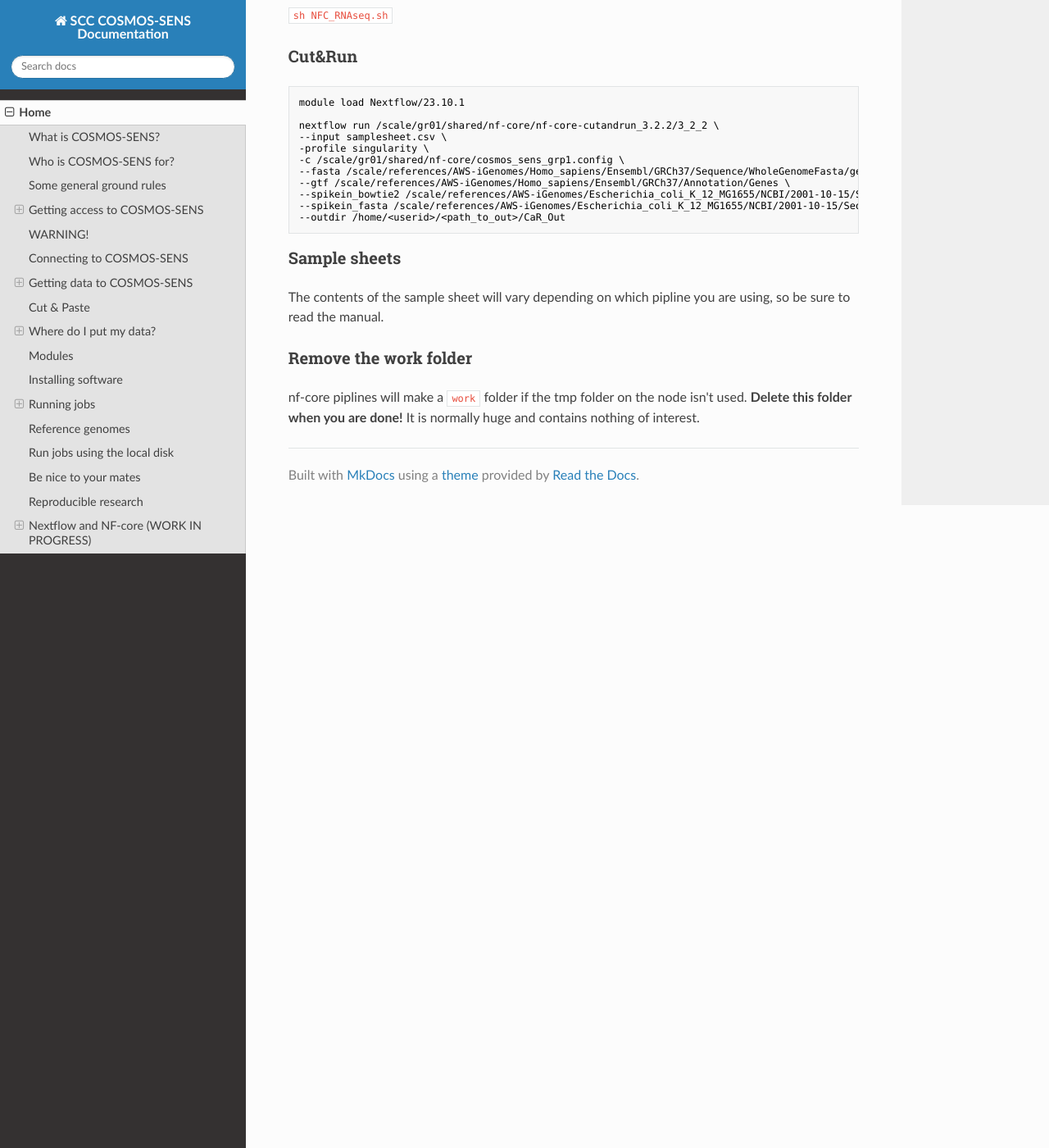
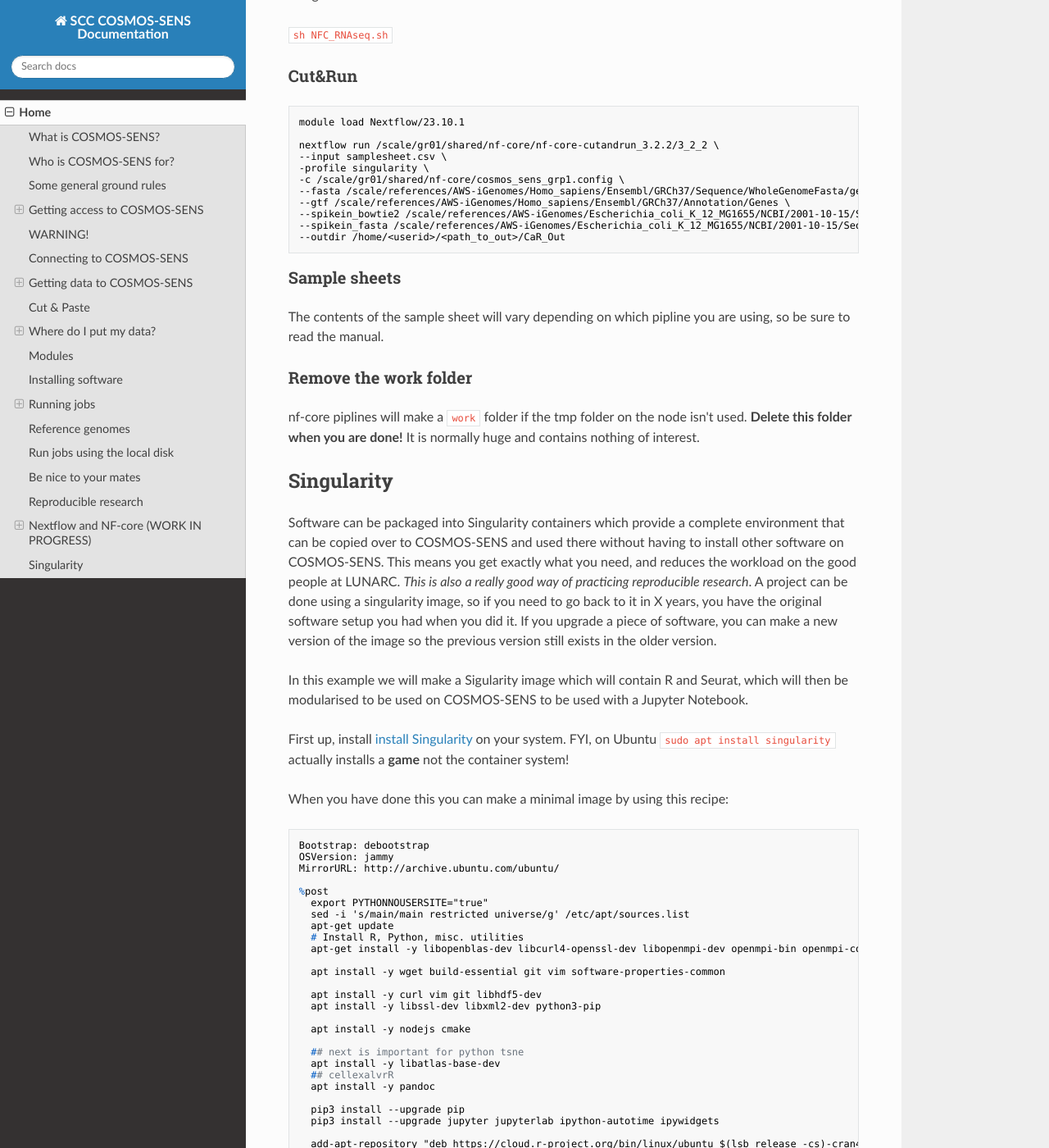
Before and after one commit to sccbioinformatics/SCC_CSENS_docs, an MkDocs documentation site: the page built from docs/index.md, in a window 1280 px wide and 1400 px high, scrolled down 10501 px. Shown: the whole window at 82% size. Built offline with MkDocs 1.6.1, drawn with Linux system fonts in a browser that asks for light colours; nearby versions of some CDN libraries; some of the changed text lies outside the part shown.

Commit message:
signup order

````diff
--- a/docs/index.md
+++ b/docs/index.md
@@ -38,17 +38,20 @@
 
 Left menu under "Accounts". Fill out the details correctly and use your mobile number. This will be needed for 2-factor authentication.
 
-### 3) Sign the agreement
+### 3) Request a Static IP address
+
+**This is important, do this straight after step 2**. As a further layer of security we employ IP address filtering to make sure only authorised users can establish a connection to COSMOS-SENS. While the above is being done, contact LDC (servicedesk@lu.se) and request a fixed IP address for your VPN. When you have this, email it to Shamit for communicaton to LUNARC so it can be whitelisted. If you work on a machine connected by a cable to the wall at the BMC too, ask LDC to fix the IP adress for your port number. **Communicate this IP adress at the same time so both VPN and fixed port IPs can be whitelisted**.
+
+
+### 4) Sign the agreement
 
 **LUNARC will send you a digital agreement that you will need sign vie Lucat**. When you have done this someone from LUNARC will contact you with your password.
 
-### 4) Setup 2FA
+### 5) Setup 2FA
 
 LUNARC also uses two-factor authentication using Pocket Pass. Follow the instructions [here](https://lunarc-documentation.readthedocs.io/en/latest/getting_started/authenticator_howto/) to set this up.
 
-### 5) Request a Static IP address
 
-This is important. As a further layer of security we employ IP address filtering to make sure only authorised users can establish a connection to COSMOS-SENS. While the above is being done, contact LDC (servicedesk@lu.se) and request a fixed IP address for your VPN. When you have this, email it to Shamit for communicaton to LUNARC so it can be whitelisted. If you work on a machine connected by a cable to the wall at the BMC too, ask LDC to fix the IP adress for your port number. **Communicate this IP adress at the same time so both VPN and fixed port IPs can be whitelisted**.
 
 ### 6) Setup the VPN on your laptop/workstation
 
@@ -398,3 +401,112 @@
 
 ### Remove the work folder
 nf-core piplines will make a `work` folder if the tmp folder on the node isn't used. **Delete this folder when you are done!** It is normally huge and contains nothing of interest.
+
+## Singularity
+
+Software can be packaged into Singularity containers which provide a complete environment that can be copied over to COSMOS-SENS and used there without having to install other software on COSMOS-SENS. This means you get exactly what you need, and reduces the workload on the good people at LUNARC. *This is also a really good way of practicing reproducible research*. A project can be done using a singularity image, so if you need to go back to it in X years, you have the original software setup you had when you did it. If you upgrade a piece of software, you can make a new version of the image so the previous version still exists in the older version.
+
+In this example we will make a Sigularity image which will contain R and Seurat, which will then be modularised to be used on COSMOS-SENS to be used with a Jupyter Notebook.
+
+First up, install [install Singularity](https://docs.sylabs.io/guides/3.0/user-guide/installation.html) on your system. FYI, on Ubuntu `sudo apt install singularity` actually installs a **game** not the container system!
+
+
+When you have done this you can make a minimal image by using this recipe:
+
+
+```shell
+Bootstrap: debootstrap
+OSVersion: jammy
+MirrorURL: http://archive.ubuntu.com/ubuntu/
+
+%post
+  export PYTHONNOUSERSITE="true"
+  sed -i 's/main/main restricted universe/g' /etc/apt/sources.list
+  apt-get update
+  # Install R, Python, misc. utilities
+  apt-get install -y libopenblas-dev libcurl4-openssl-dev libopenmpi-dev openmpi-bin openmpi-common openmpi-doc openssh-client openssh-server
+
+  apt install -y wget build-essential git vim software-properties-common
+
+  apt install -y curl vim git libhdf5-dev
+  apt install -y libssl-dev libxml2-dev python3-pip
+
+  apt install -y nodejs cmake
+
+  ## next is important for python tsne
+  apt install -y libatlas-base-dev
+  ## cellexalvrR
+  apt install -y pandoc
+
+  pip3 install --upgrade pip
+  pip3 install --upgrade jupyter jupyterlab ipython-autotime ipywidgets
+
+  add-apt-repository "deb https://cloud.r-project.org/bin/linux/ubuntu $(lsb_release -cs)-cran40/"
+  wget -qO- https://cloud.r-project.org/bin/linux/ubuntu/marutter_pubkey.asc | tee -a /etc/apt/trusted.gpg.d/cran_ubuntu_key.asc
+  add-apt-repository "deb https://cloud.r-project.org/bin/linux/ubuntu $(lsb_release -cs)-cran40/"
+
+  apt  install -y r-cran-irkernel r-cran-irdisplay r-cran-seurat python3-ipykernel
+
+  apt clean
+
+  mkdir /workspace
+  echo "jupyter lab --port 9734 --ip=0.0.0.0 --allow-root --no-browser" > /workspace/launch_jupyter.sh
+  chmod +x /workspace/launch_jupyter.sh
+
+%runscript
+  /workspace/launch_jupyter.sh
+
+%environment
+    export PYTHONNOUSERSITE="true"
+    export MYVAR="Hello"
+```
+
+This will take the Ubunutu "Jammy" release and install build essentials, Python, base R (4.3), and jupyter notebooks. It will also prep a file `launch_jupyter.sh` that is invoked to open a notebook when the image is used.
+
+To build the image from this recipe:
+
+`sudo singularity build --sandbox sandbox  minimal_recipe.txt`
+
+We can now shell into the image to install more programs as needed:
+
+``singularity shell --fakeroot -w sandbox/``
+
+At this point you treat it like any other Ubunutu distro. For example updating all the distro pacakages:
+
+```
+sudo apt update
+sudo apt upgrade
+```
+
+If libraries are missing you can install them via `apt` for example as you need them.
+
+After shelling in you can start R:
+
+```
+Apptainer> R
+
+R version 4.1.2 (2021-11-01) -- "Bird Hippie"
+Copyright (C) 2021 The R Foundation for Statistical Computing
+Platform: x86_64-pc-linux-gnu (64-bit)
+
+R is free software and comes with ABSOLUTELY NO WARRANTY.
+You are welcome to redistribute it under certain conditions.
+Type 'license()' or 'licence()' for distribution details.
+
+R is a collaborative project with many contributors.
+Type 'contributors()' for more information and
+'citation()' on how to cite R or R packages in publications.
+
+Type 'demo()' for some demos, 'help()' for on-line help, or
+'help.start()' for an HTML browser interface to help.
+Type 'q()' to quit R.
+
+```
+
+and then install eveything you need. For example Seurat v4:
+
+```shell
+> update.packages(ask = FALSE, checkBuilt = TRUE)
+> install.packages(devtools)
+
+```
````
